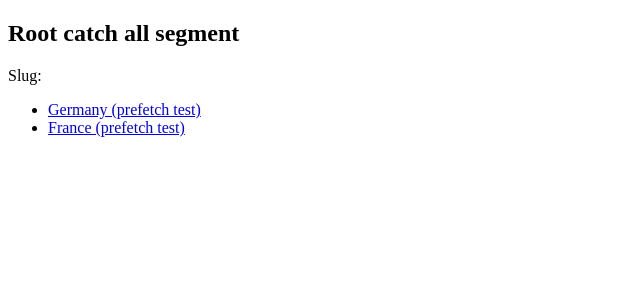
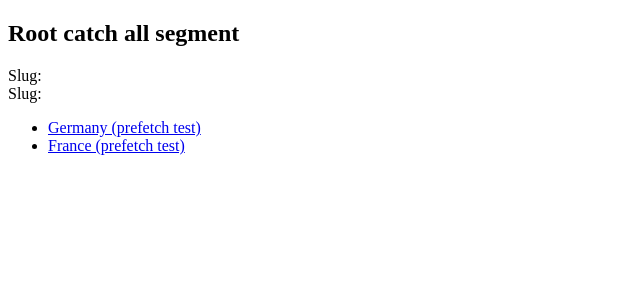
Before and after one commit to curately/root-segment-test, a Next.js app: page / in a window 1280 px wide. Shown: the top 300 px of the page, without its empty margins (0-640 px from the left). Built offline with nearby package versions, Linux system fonts and the light colour scheme.

Commit message:
update all

```diff
--- a/app/(destination)/[...slug]/page.tsx
+++ b/app/(destination)/[...slug]/page.tsx
@@ -14,6 +14,7 @@ export default function DestinationPage({ params }: Props) {
     <>
       <h2>Root catch all segment</h2>
       <div>Slug: {prismaSlug}</div>
+      <ShowSlug slug={prismaSlug} />
       <ul>
         <li>
           <Link href="/germany">Germany (prefetch test)</Link>
@@ -25,3 +26,7 @@ export default function DestinationPage({ params }: Props) {
     </>
   );
 }
+
+function ShowSlug({ slug }: { slug: string }) {
+  return <div>Slug: {slug}</div>;
+}
```
